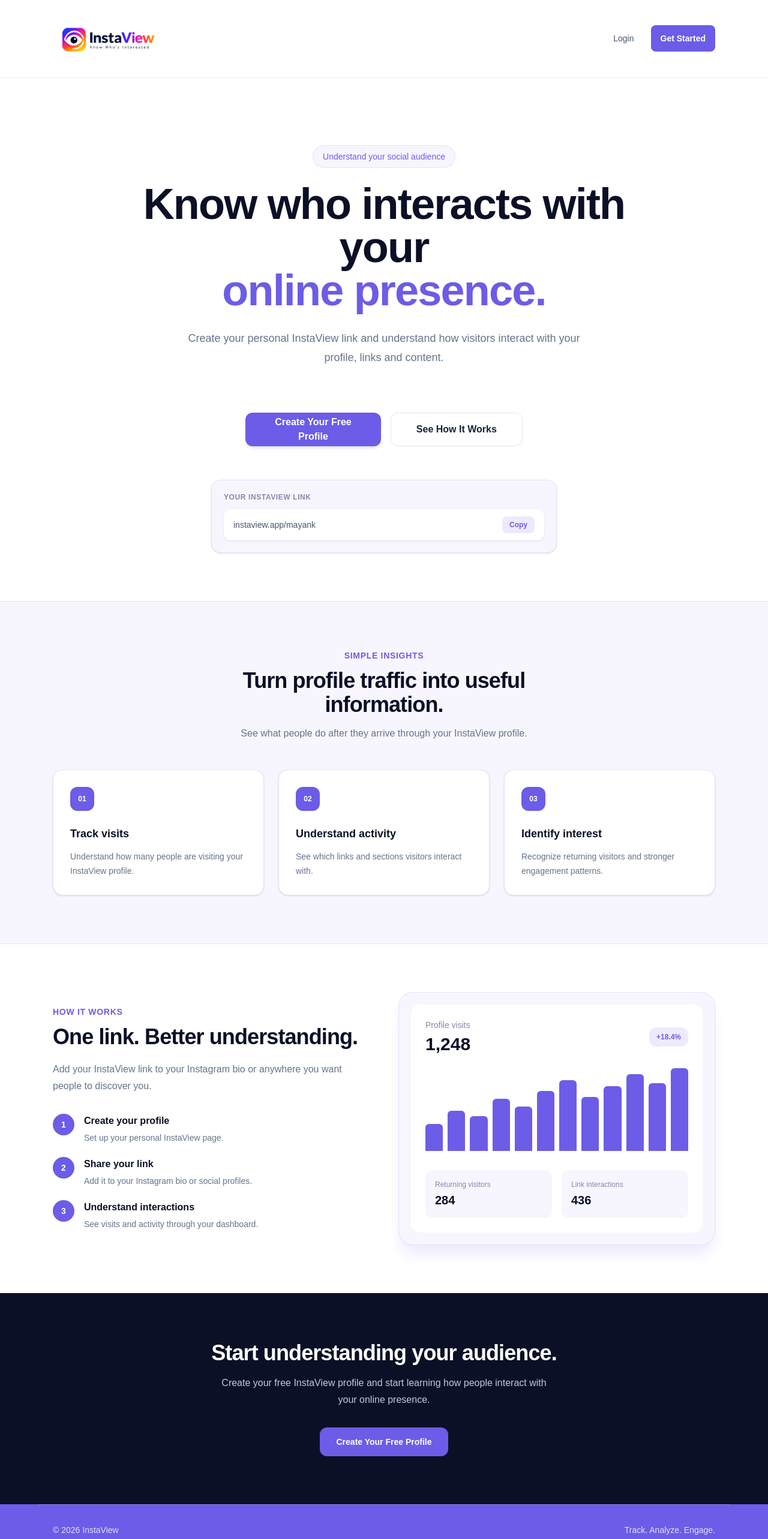
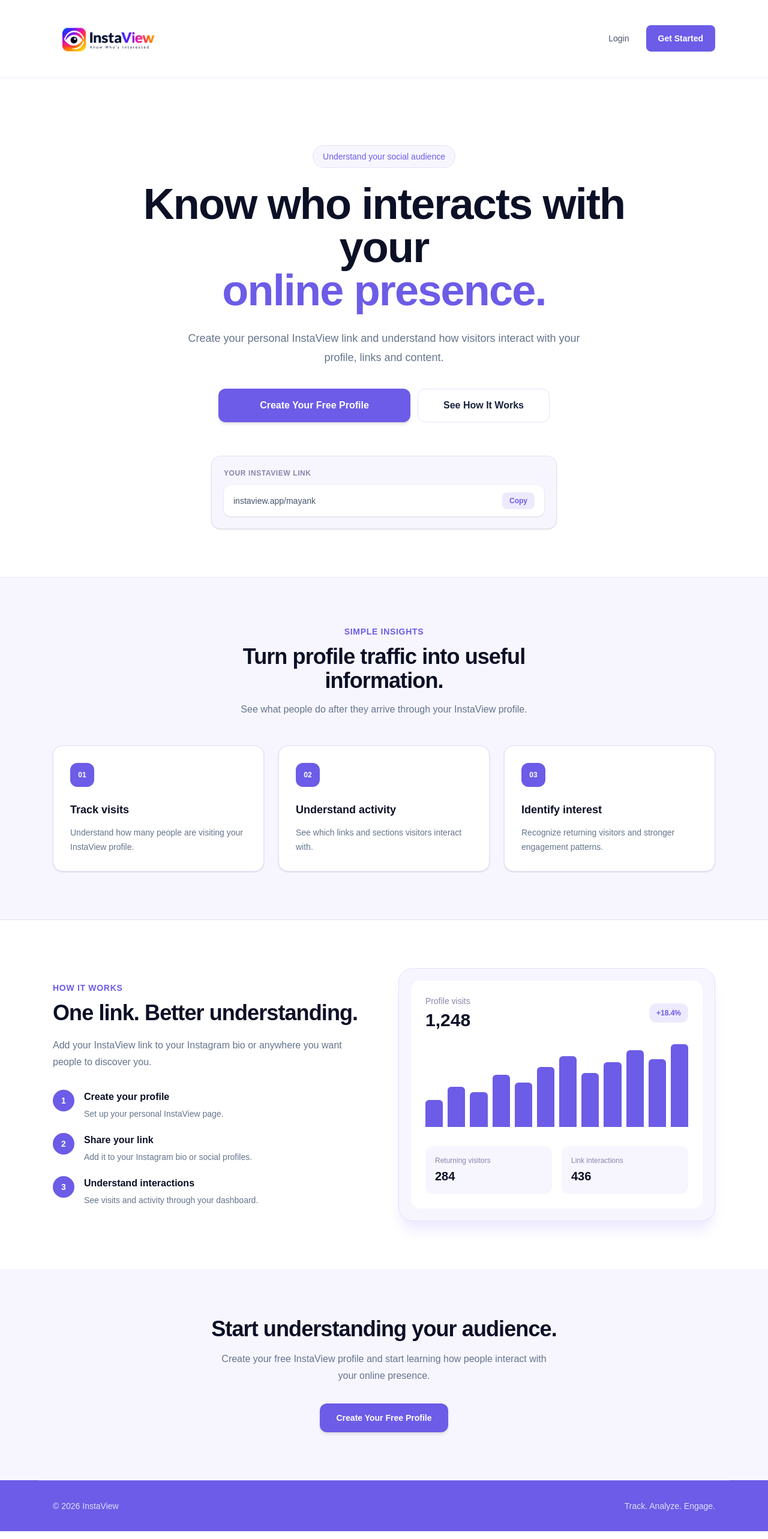
Before and after one commit to mayankchopraa/instaview, a Next.js app: page / in a window 1280 px wide. Shown: the top 2566 px of the page at 60% size. Built offline with nearby package versions, Linux system fonts and the light colour scheme; no server answers.

Commit message:
Update homepage with InstaView brand colors

```diff
--- a/src/app/page.tsx
+++ b/src/app/page.tsx
@@ -85,7 +85,9 @@ export default function Home() {
   return (
     <main className="min-h-screen bg-white text-[#0B1026]">
 
-      {/* Navigation */}
+      {/* =========================
+          NAVIGATION
+      ========================== */}
       <nav className="border-b border-[#EEEAFD] bg-white">
         <div className="mx-auto flex max-w-6xl items-center justify-between px-6 py-5">
 
@@ -97,10 +99,10 @@ export default function Home() {
             />
           </Link>
 
-          <div className="flex items-center gap-3">
+          <div className="flex items-center gap-2 sm:gap-3">
 
             {loading ? (
-              <div className="h-9 w-24 animate-pulse rounded-lg bg-[#F3F0FF]" />
+              <div className="h-10 w-24 animate-pulse rounded-lg bg-[#F3F0FF]" />
             ) : user ? (
               <>
                 <Link
@@ -145,7 +147,7 @@ export default function Home() {
 
                 <Link
                   href="/signup"
-                  className="rounded-lg bg-[#6C5CE7] px-4 py-3 text-center text-sm font-semibold text-white transition-colors hover:bg-[#5848D6]"
+                  className="rounded-lg bg-[#6C5CE7] px-5 py-3 text-sm font-semibold text-white transition hover:bg-[#5848D6]"
                 >
                   Get Started
                 </Link>
@@ -156,8 +158,12 @@ export default function Home() {
         </div>
       </nav>
 
-      {/* Hero */}
+
+      {/* =========================
+          HERO
+      ========================== */}
       <section className="relative overflow-hidden bg-white">
+
         <div className="mx-auto max-w-6xl px-6 pb-20 pt-20 text-center sm:pt-28">
 
           <div className="mx-auto mb-6 inline-flex items-center rounded-full border border-[#E5E1FA] bg-[#F7F6FF] px-4 py-2 text-sm font-medium text-[#6C5CE7]">
@@ -176,6 +182,7 @@ export default function Home() {
             interact with your profile, links and content.
           </p>
 
+          {/* Buttons */}
           <div className="mt-9 flex flex-col items-center justify-center gap-3 sm:flex-row">
 
             {loading ? (
@@ -201,34 +208,33 @@ export default function Home() {
 
                 <Link
                   href="/profile"
-                  className="rounded-xl border border-[#E5E1FA] px-4 py-3 font-semibold text-[#18213A] transition hover:border-[#6C5CE7] hover:bg-[#F7F6FF] hover:text-[#6C5CE7]"
+                  className="rounded-xl border border-[#E5E1FA] px-5 py-3 font-semibold text-[#18213A] transition hover:border-[#6C5CE7] hover:bg-[#F7F6FF] hover:text-[#6C5CE7]"
                 >
                   Edit Profile
                 </Link>
               </>
             ) : (
-              <div className="mt-10 flex flex-col items-center justify-center gap-4 sm:flex-row">
-
-                <a
+              <>
+                <Link
                   href="/signup"
-                  className="flex h-14 w-full max-w-[320px] items-center justify-center rounded-xl bg-[#6C5CE7] px-8 text-base font-semibold text-white shadow-md transition-all duration-200 hover:bg-[#5848D6] hover:shadow-lg"
+                  className="flex h-14 w-full max-w-[320px] items-center justify-center rounded-xl bg-[#6C5CE7] px-8 text-base font-semibold text-white shadow-md transition hover:bg-[#5848D6] hover:shadow-lg"
                 >
                   Create Your Free Profile
-                </a>
+                </Link>
 
                 <a
                   href="#how-it-works"
-                  className="flex h-14 w-full max-w-[220px] items-center justify-center rounded-xl border border-[#E5E1FA] bg-white px-8 text-base font-semibold text-[#18213A] transition-all duration-200 hover:border-[#6C5CE7] hover:text-[#6C5CE7]"
+                  className="flex h-14 w-full max-w-[220px] items-center justify-center rounded-xl border border-[#E5E1FA] bg-white px-8 text-base font-semibold text-[#18213A] transition hover:border-[#6C5CE7] hover:text-[#6C5CE7]"
                 >
                   See How It Works
                 </a>
-
-              </div>
+              </>
             )}
 
           </div>
 
-          {/* Example Link */}
+
+          {/* Example InstaView Link */}
           <div className="mx-auto mt-14 max-w-xl rounded-2xl border border-[#E5E1FA] bg-[#F7F6FF] p-5 text-left shadow-sm">
 
             <p className="mb-3 text-xs font-semibold uppercase tracking-wider text-[#8B84AA]">
@@ -252,7 +258,10 @@ export default function Home() {
         </div>
       </section>
 
-      {/* Features */}
+
+      {/* =========================
+          FEATURES
+      ========================== */}
       <section className="border-y border-[#E5E1FA] bg-[#F7F6FF]">
 
         <div className="mx-auto max-w-6xl px-6 py-20">
@@ -273,6 +282,7 @@ export default function Home() {
             </p>
 
           </div>
+
 
           <div className="mt-12 grid gap-6 md:grid-cols-3">
 
@@ -299,15 +309,20 @@ export default function Home() {
         </div>
       </section>
 
-      {/* How It Works */}
+
+      {/* =========================
+          HOW IT WORKS
+      ========================== */}
       <section
         id="how-it-works"
         className="bg-white"
       >
+
         <div className="mx-auto max-w-6xl px-6 py-20">
 
           <div className="grid gap-12 lg:grid-cols-2 lg:items-center">
 
+            {/* Left Content */}
             <div>
 
               <p className="text-sm font-semibold uppercase tracking-wider text-[#6C5CE7]">
@@ -322,6 +337,7 @@ export default function Home() {
                 Add your InstaView link to your Instagram bio or anywhere you
                 want people to discover you.
               </p>
+
 
               <div className="mt-8 space-y-5">
 
@@ -346,6 +362,7 @@ export default function Home() {
               </div>
 
             </div>
+
 
             {/* Dashboard Mockup */}
             <div className="rounded-3xl border border-[#E5E1FA] bg-[#F7F6FF] p-5 shadow-xl shadow-[#EEEAFE]">
@@ -372,6 +389,8 @@ export default function Home() {
 
                 </div>
 
+
+                {/* Chart */}
                 <div className="mt-8 flex h-32 items-end gap-2">
 
                   {[
@@ -388,7 +407,6 @@ export default function Home() {
                     88,
                     108,
                   ].map((height, index) => (
-
                     <div
                       key={index}
                       className="flex-1 rounded-t-md bg-[#6C5CE7]"
@@ -396,11 +414,12 @@ export default function Home() {
                         height: `${height}%`,
                       }}
                     />
-
                   ))}
 
                 </div>
 
+
+                {/* Stats */}
                 <div className="mt-8 grid grid-cols-2 gap-4">
 
                   <div className="rounded-xl bg-[#F7F6FF] p-4">
@@ -414,6 +433,7 @@ export default function Home() {
                     </p>
 
                   </div>
+
 
                   <div className="rounded-xl bg-[#F7F6FF] p-4">
 
@@ -438,19 +458,24 @@ export default function Home() {
         </div>
       </section>
 
-      {/* CTA */}
-      <section className="bg-[#0B1026]">
+
+      {/* =========================
+          CTA
+          LIGHT PURPLE
+      ========================== */}
+      <section className="bg-[#F7F6FF]">
 
         <div className="mx-auto max-w-4xl px-6 py-20 text-center">
 
-          <h2 className="text-3xl font-bold tracking-tight text-white sm:text-4xl">
+          <h2 className="text-3xl font-bold tracking-tight text-[#0B1026] sm:text-4xl">
             Start understanding your audience.
           </h2>
 
-          <p className="mx-auto mt-4 max-w-xl leading-7 text-[#C8C5E1]">
+          <p className="mx-auto mt-4 max-w-xl leading-7 text-[#64748B]">
             Create your free InstaView profile and start learning how people
             interact with your online presence.
           </p>
+
 
           {!loading && user ? (
 
@@ -463,11 +488,12 @@ export default function Home() {
                 Go to Dashboard
               </Link>
 
+
               {username && (
                 <Link
                   href={`/${username}`}
                   target="_blank"
-                  className="rounded-xl border border-white/20 px-7 py-3.5 text-sm font-semibold text-white transition hover:border-[#6C5CE7] hover:bg-white/5"
+                  className="rounded-xl border border-[#E5E1FA] bg-white px-7 py-3.5 text-sm font-semibold text-[#18213A] transition hover:border-[#6C5CE7] hover:text-[#6C5CE7]"
                 >
                   View Profile
                 </Link>
@@ -479,7 +505,7 @@ export default function Home() {
 
             <Link
               href="/signup"
-              className="mt-8 inline-block rounded-xl bg-[#6C5CE7] px-7 py-3.5 text-sm font-semibold text-white transition hover:bg-[#5848D6]"
+              className="mt-8 inline-block rounded-xl bg-[#6C5CE7] px-7 py-3.5 text-sm font-semibold text-white shadow-md transition hover:bg-[#5848D6] hover:shadow-lg"
             >
               Create Your Free Profile
             </Link>
@@ -490,7 +516,11 @@ export default function Home() {
 
       </section>
 
-      {/* Footer */}
+
+      {/* =========================
+          FOOTER
+          INStAVIEW PURPLE
+      ========================== */}
       <footer className="bg-[#6C5CE7] pb-8">
 
         <div className="mx-auto flex max-w-6xl flex-col gap-3 border-t border-white/20 px-6 pt-8 text-sm text-white/80 sm:flex-row sm:items-center sm:justify-between">
@@ -511,7 +541,11 @@ export default function Home() {
   );
 }
 
-/* Feature Component */
+
+/* =========================
+   FEATURE COMPONENT
+========================= */
+
 function Feature({
   number,
   title,
@@ -540,7 +574,11 @@ function Feature({
   );
 }
 
-/* Step Component */
+
+/* =========================
+   STEP COMPONENT
+========================= */
+
 function Step({
   number,
   title,
```
